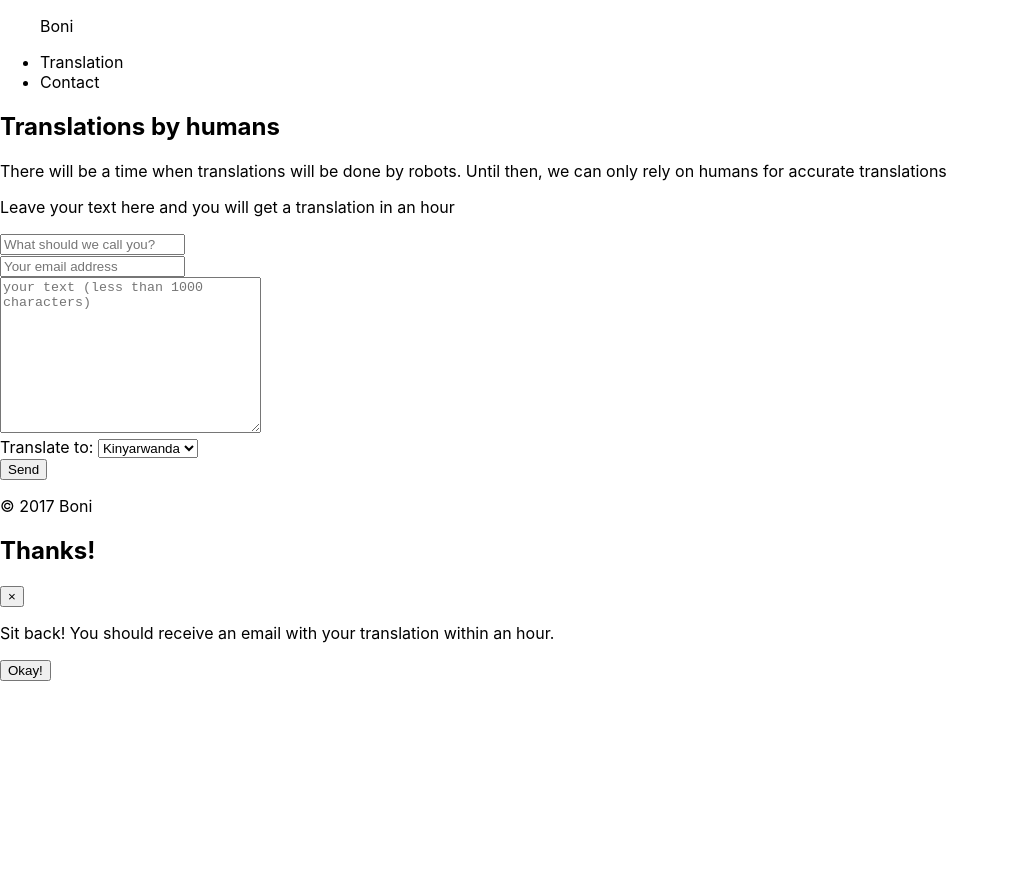
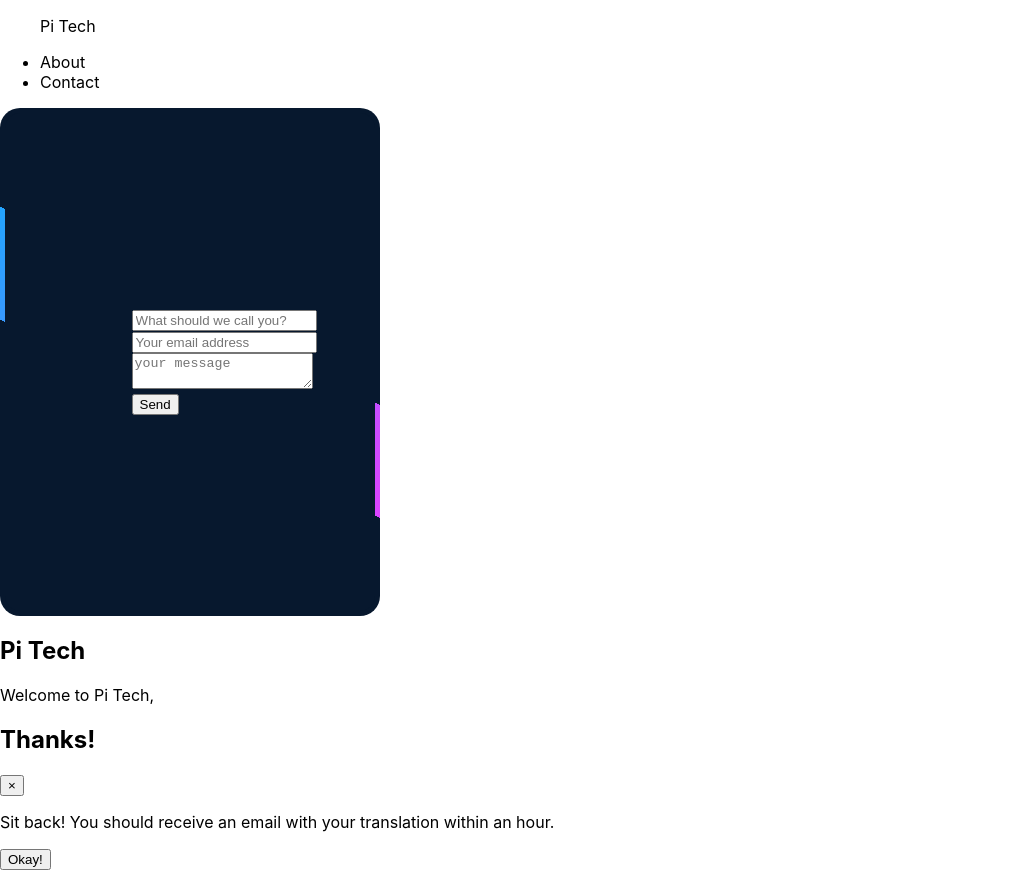
Before and after one commit to pitech-rw/pitech.rw, a Next.js app: page / in a window 1280 px wide. Shown: the whole page, without its empty margins (0-1009 px from the left). Before the commit the page ends 800 px from the top, so only its background shows below. Built offline with nearby package versions, Linux system fonts and the light colour scheme.

Commit message:
wip: contact form re-design

```diff
--- a/pages/index.tsx
+++ b/pages/index.tsx
@@ -1,3 +1,4 @@
+import styles from '../styles/Index.module.css'
 const indexPage = () => {
   return (
     <div>
@@ -5,25 +6,22 @@ const indexPage = () => {
         <div className="header-wrapper">
           <figure className="logo">
             <a href="index.html">
-              <p className="logo">Boni</p>
+              <p className="logo">Pi Tech</p>
             </a>
           </figure>
           <nav className="nav-wrapper">
             <ul>
-              <li><a href="./index.html#form">Translation</a></li>
+              <li><a href="./index.html#form">About</a></li>
               <li><a href="./contact.html">Contact</a></li>
             </ul>
           </nav>
         </div>
       </header>
       <main>
-        <section className="jumbotron">
-          <h2>Translations by humans</h2>
-          <p>There will be a time when translations will be done by robots. Until then, we can only rely on humans for accurate translations</p>
-        </section>
-        <div className="form-card">
-        <p>Leave your text here and you will get a translation in an hour</p>
-          <form onsubmit="return false " id='form' method="post">
+      <div className={styles.card}>
+        <h2>CARD</h2>
+        <div className={styles.formCard}>
+          <form>
             <div className="form-group">
               <input type="text" className="form-control" id="username" placeholder="What should we call you?" />
             </div>
@@ -31,27 +29,21 @@ const indexPage = () => {
               <input type="email" className="form-control" name="email" placeholder="Your email address" required/>
             </div>
             <div className="form-group">
-              <textarea name="text" maxlength="1000" id="text" cols="30" rows="10" className="form-control" placeholder="your text (less than 1000 characters)" title="Pro-tip: resize this window by dragging the tiles in the bottom-corner" required></textarea>
+              <textarea name="text" id="text" className="form-control" placeholder="your message" title="Pro-tip: resize this window by dragging the tiles in the bottom-corner" required></textarea>
             </div>
-            <div className="form-group">
-              <label for="language">Translate to: </label>
-              <select name="language" id="language" className="form-control">
-                <option value="kiny">Kinyarwanda</option>
-                <option value="en">English</option>
-                <option value="fr">French</option>
-              </select>
-            </div>
+
             <div className="form-group">
               <button id="form-submit" type="submit" className="btn-primary form-control">Send</button>
             </div>
           </form>
         </div>
+      </div>
+        <section className="jumbotron">
+          <h2>Pi Tech</h2>
+          <p>Welcome to Pi Tech, </p>
+        </section>
+
       </main>
-      <footer>
-        <div className="footer-wrapper">
-          <p>&copy; 2017 Boni</p>
-        </div>
-      </footer>
       <div className="modal closed" id="modal">
         <div className="modal-content">
           <div className="modal-header">
--- /dev/null
+++ b/styles/Index.module.css
@@ -0,0 +1,50 @@
+.card {
+  width: 380px;
+  height: 508px;
+  background: #07182E;
+  position: relative;
+  display: flex;
+  place-content: center;
+  place-items: center;
+  overflow: hidden;
+  border-radius: 20px;
+
+}
+
+.formCard {
+  z-index: 1;
+  color: white;
+}
+
+.card::before {
+  content: '';
+  position: absolute;
+  width: 100px;
+  background-image: linear-gradient(180deg, rgb(0, 183, 255), rgb(255, 48, 255));
+  height: 130%;
+  animation: rotBGimg 3s linear infinite;
+  transition: all 0.2s linear;
+}
+
+@keyframes rotBGimg {
+  from {
+    transform: rotate(0deg);
+  }
+
+  to {
+    transform: rotate(360deg);
+  }
+}
+
+.card::after {
+  content: '';
+  position: absolute;
+  background: #07182E;
+  ;
+  inset: 5px;
+  border-radius: 15px;
+}
+/* .card:hover:before {
+  background-image: linear-gradient(180deg, rgb(81, 255, 0), purple);
+  animation: rotBGimg 3.5s linear infinite;
+} */
--- a/styles/globals.css
+++ b/styles/globals.css
@@ -21,6 +21,6 @@ a {
   }
   body {
     color: white;
-    background: black;
+    background: #212121;
   }
 }
```
